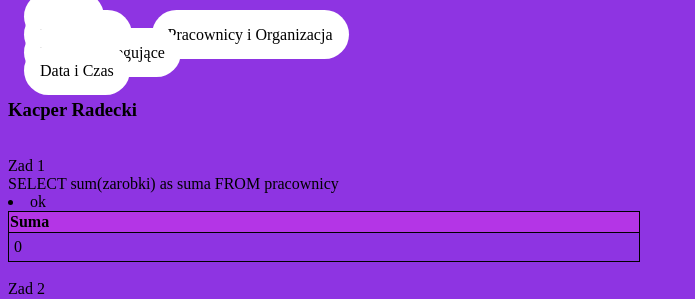
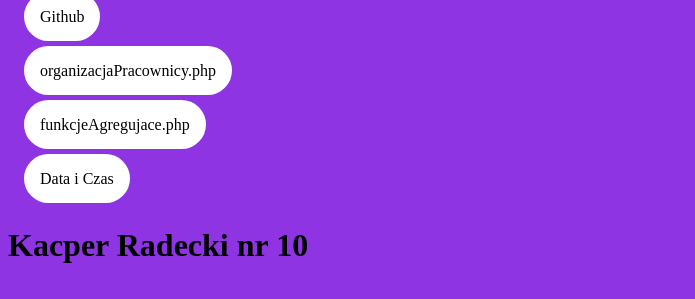
Before and after one commit to AD-2018/sql-php-pierwsza_strona-RadeckiKacper, a PHP site: page /funkcAgregujace.php in a window 1280 px wide. Shown: the top 299 px of the page, without its empty margins (0-695 px from the left). Run offline with PHP 8.4, Linux system fonts and the light colour scheme; tables that the repository leaves empty or names only in its code hold one stand-in row (values such as "Sample post"); data that the repository does not hold is empty.

Commit message:
Update funkcAgregujace.php

```diff
--- a/funkcAgregujace.php
+++ b/funkcAgregujace.php
@@ -2,18 +2,22 @@
 <html>
 <head>
 <link rel="stylesheet" href="style.css">
+    <a href="https://github.com/AD-2018/sql-php-pierwsza_strona-RadeckiKacper">Github</a></br>
+    <br/>
+    <br/>
+    <div>
+       <a href="orgPracownicy.php">organizacjaPracownicy.php</a><br/>
+        <br/>
+        <br/>
+       <a href="funkcAgregujace.php">funkcjeAgregujace.php</a><br/>
+        <br/>
+        <br/>
+        <a href="data.php">Data i Czas</a></br>
+    <br/>
+    </div>
+    <h1>Kacper Radecki nr 10</h1>
 </head>
 <body>
-
-    <a href="https://github.com/AD-2018/sql-php-pierwsza_strona-RadeckiKacper">GitHub</a></br>
-<div class="nav">
-    <a href="index.php">Pracownicy</a>
-    <a href="orgPracownicy.php">Pracownicy i Organizacja</a></br>
-    <a href="funcAgregujace.php">Funkcje agregujące</a></br>
-    <a href="data.php">Data i Czas</a></br>
-    <h3>Kacper Radecki</h3>
-</div>
-</body>
 </html>
 <?php
 $servername = "mysql-radeckikacper.alwaysdata.net";
```
